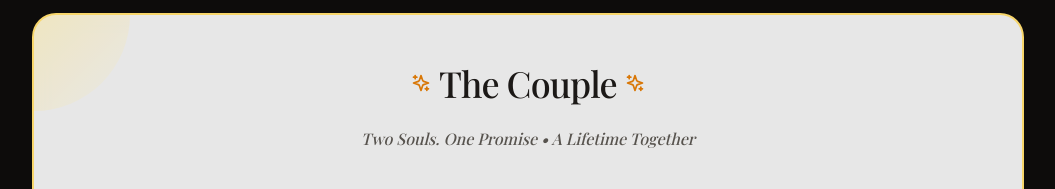
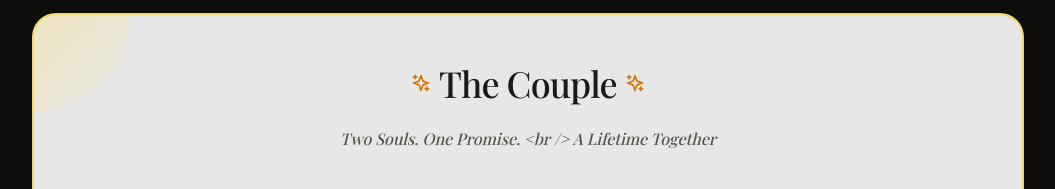
Before and after one commit to Adoniskingx/AD, a React (Vite) app in the folder adarsh-divyansha-wedding/: page / in a window 1280 px wide. Shown: the part 1440-1629 px from the top of the page, without its empty margins (112-1167 px from the left). Built offline with nearby package versions, Linux system fonts and the light colour scheme; a web font is replaced by a local one.

Commit message:
Add line breaks to note and reminder text
Updated note and reminder text to include line breaks.

```diff
--- a/adarsh-divyansha-wedding/src/data/weddingData.ts
+++ b/adarsh-divyansha-wedding/src/data/weddingData.ts
@@ -32,7 +32,7 @@ export const weddingData = {
     brideParents: "Late Smt. Sangita & Shri Sanjay Bagde",
     hashtag: "#DIVYADARSHAN",
     coupleImage: photo10,
-    note: "Two Souls. One Promise • A Lifetime Together"
+    note: "Two Souls. One Promise. <br /> A Lifetime Together"
   },
 
   eventDetails: {
@@ -139,7 +139,7 @@ export const weddingData = {
   },
 
   reminder: {
-    text: "Please join us on time to grace the auspicious occasion.",
+    text: "At 7:00 PM <br /> Please join us on time to grace the auspicious occasion.",
     label: "Save the Date: 14 November 2026"
   },
 
```
